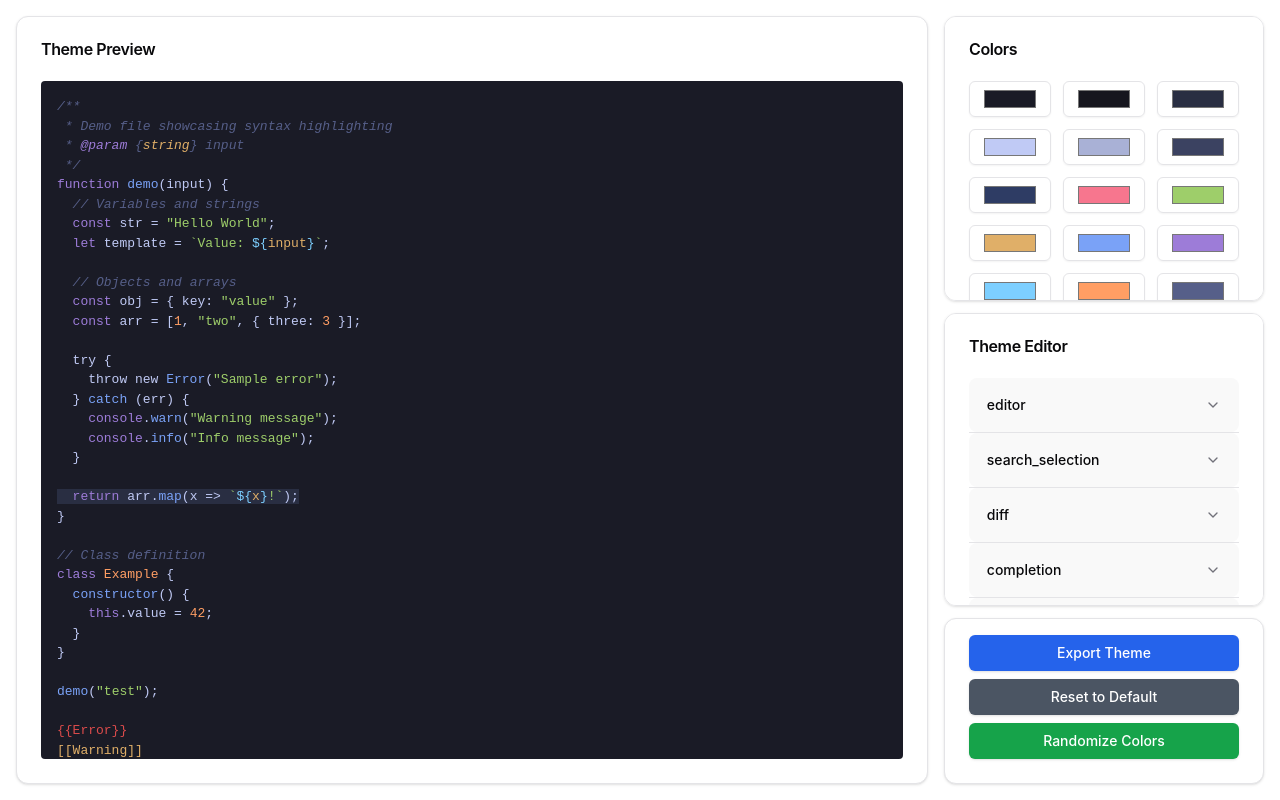
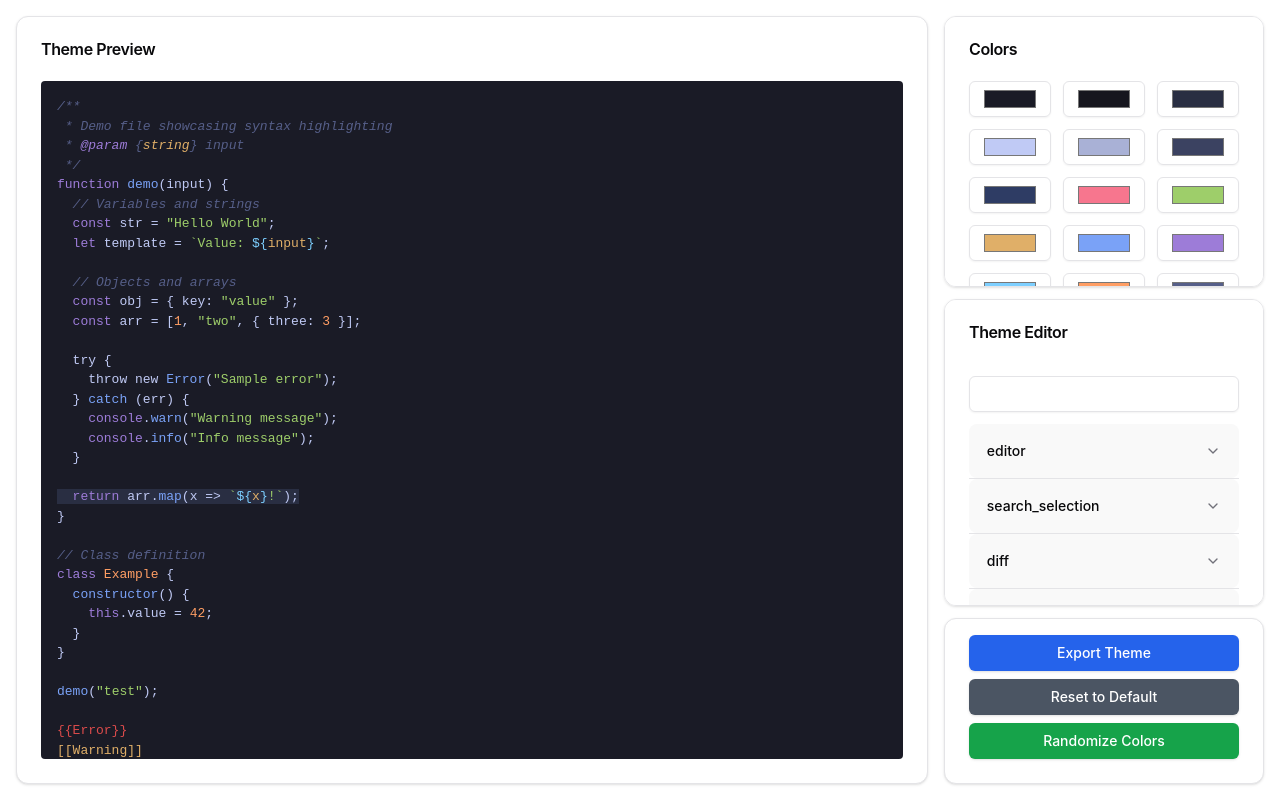
Before and after one commit to cjgammon/nvim-theme-generator, a React (Vite) app: page / in a window 1280 px wide. Built offline with nearby package versions, Linux system fonts and the light colour scheme.

Commit message:
add search

```diff
--- a/src/panels/theme/themePanel.tsx
+++ b/src/panels/theme/themePanel.tsx
@@ -13,24 +13,45 @@ import themeStructure from "../../models/theme/themeStructure";
 import GroupComponent from "./groupComponent";
 
 const ThemePanel = () => {
+  const [filter, setFilter] = useState(""); // State to hold the input value
+
   return (
     <Card className="w-80 overflow-scroll max-h-50%">
       <CardHeader>
         <CardTitle>Theme Editor</CardTitle>
       </CardHeader>
       <CardContent>
+        <Input
+          className="my-3"
+          value={filter}
+          onChange={(e) => setFilter(e.target.value)}
+        ></Input>
         <Accordion type="single" collapsible>
-          {Object.entries(themeStructure.groups).map(([key, value], index) => {
+          {Object.entries(themeStructure.groups)
+            .filter(([key, value]) =>
+              Object.entries(value.groups).some(
+                ([itemKey]) =>
+                  itemKey.toLowerCase().includes(filter.toLowerCase()) // Check if any inner item matches the filter
+              )
+            )
+            .map(([key, value], index) => {
               const section = key;
               return (
                 <AccordionItem value={key + index} key={key + index}>
                   <AccordionTrigger>{key}</AccordionTrigger>
                   <AccordionContent className="p-3">
                     <Accordion type="single" collapsible>
-                    {Object.entries(value.groups).map(([key, value], index) => {
+                      {Object.entries(value.groups)
+                        .filter(([itemKey]) =>
+                          itemKey.toLowerCase().includes(filter.toLowerCase())
+                        ) // Filter items based on input
+                        .map(([key, value], index) => {
                           const item = key;
                           return (
-                        <AccordionItem value={"test" + index} key={key + index}>
+                            <AccordionItem
+                              value={"test" + index}
+                              key={key + index}
+                            >
                               <AccordionTrigger>{key}</AccordionTrigger>
                               <AccordionContent>
                                 <div>{value.description}</div>
```
Lines whose indentation alone changed are shown as unchanged.
